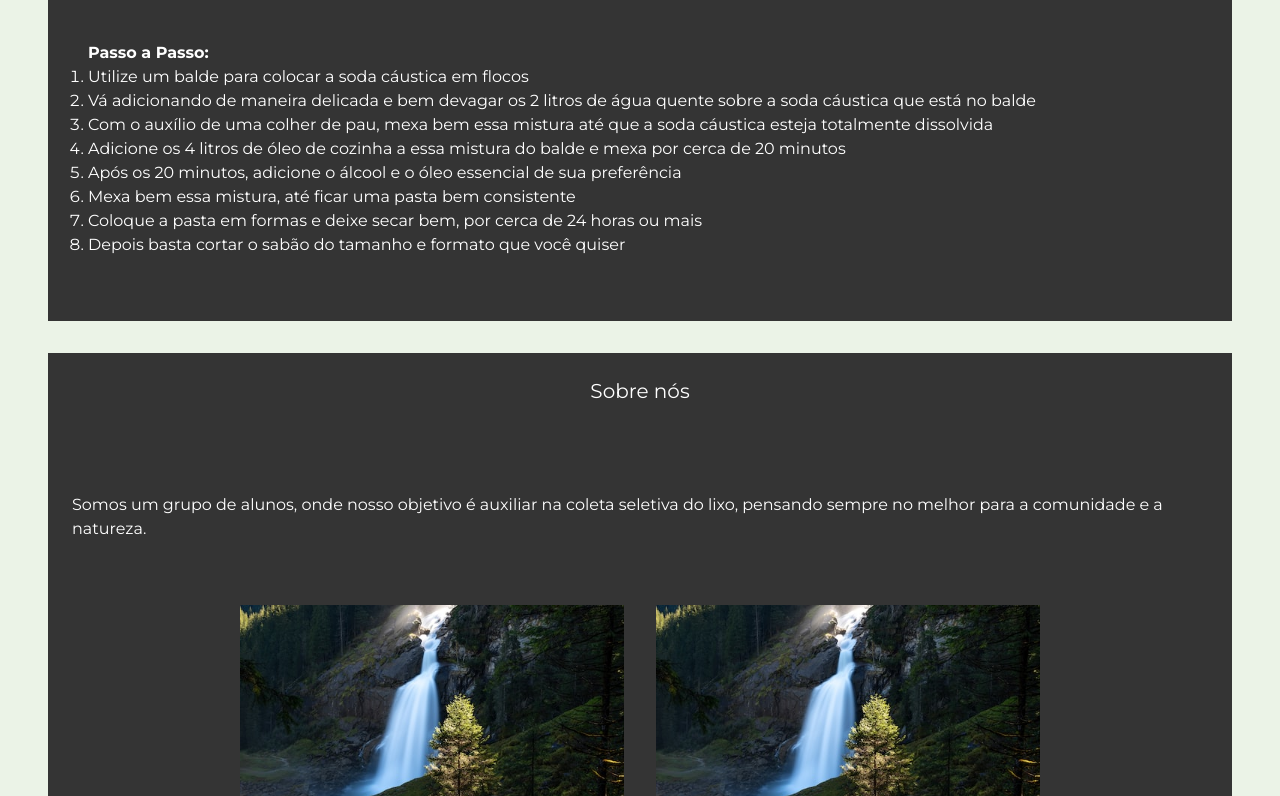
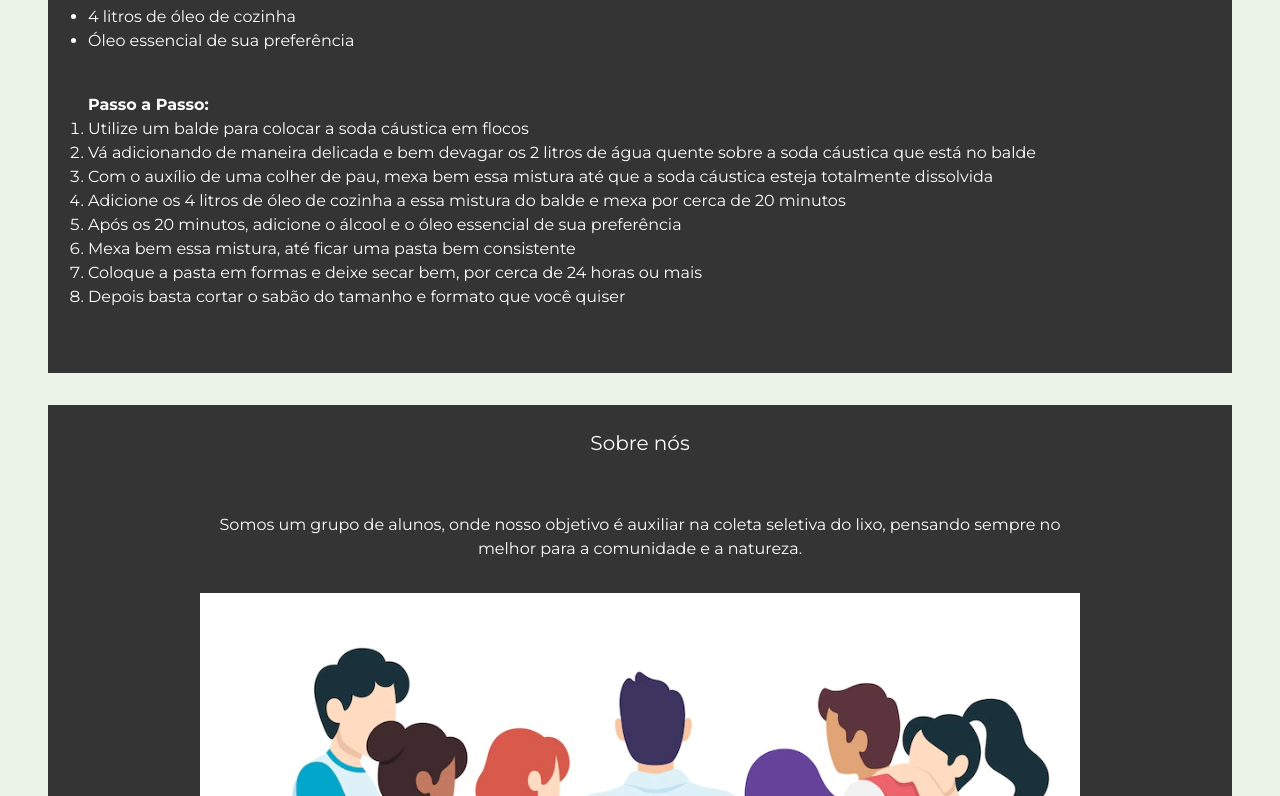
Before and after one commit to WeslleySOR/conscientiza-angra, a React (Vite) app: page / in a window 1280 px wide. Shown: the part 2004-2800 px from the top of the page. Built offline with nearby package versions, Linux system fonts and the light colour scheme.

Commit message:
feat: now header is position sticky and no fixed

```diff
--- a/src/App.tsx
+++ b/src/App.tsx
@@ -5,7 +5,7 @@ import { Tips } from "./pages/Tips";
 
 function App() {
   return (
-    <main className={`min-h-screen w-screen mt-[80px] mb-4 `}>
+    <main className={`min-h-screen w-screen mt-8 mb-4 `}>
       <AboutSelectiveCollection />
       <Pevs />
       <Tips />
--- a/src/components/AboutUsCard/index.tsx
+++ b/src/components/AboutUsCard/index.tsx
@@ -1,27 +1,13 @@
-import randomPic from '/assets/random-pic.jpg'
+import grupoDePessoas from '/assets/grupo-de-pessoas.png'
 
 export function AboutUsCard() {
   return (
-    <div className="flex flex-col gap-8 w-96 bg-[#4b7139]">
-      <img loading="lazy" src={randomPic} alt="Imagem aleatoria" />
-      <div className="flex flex-col gap-8">
-        <h1 className="text-center text-lg">Trung Thanh Nguyen - CEO</h1>
-        <p className="text-base">
-          Trung is involved in all key decisions from product to marketing and
-          leads the company in Vietnam.
-        </p>
-        <p className="text-base">
-          At the age of 19, Trung co-founded and was CTO of Lozi.vn, an early
-          Vietnamese e-commerce startup which has raised around 10 M in funding
-          and is still in operations as of now. He left Lozi once it became a
-          stable business and the team's focus shifted from building to
-          business/operations. Trung also had stints at Trusting Social (25 M
-          recent funding round led by Sequoia) and Anduin Transactions (a Joe
-          Lonsdale company) before founding Axie Infinity
-        </p>
-        <p className="text-base">
-          Trung represented Vietnam in the ACM-ICPC World Final 2014 held in
-          Yekaterinburg, Russia.
+    <div className="flex flex-col gap-8 w-full">
+      <img loading="lazy" src={grupoDePessoas} alt="Imagem aleatoria" />
+      <div className="flex flex-col items-center gap-8">
+        <h1 className="text-center text-lg">Turma 3005 - Senac Angra dos Reis</h1>
+        <p className="text-base text-center">
+          Alunos: Ana Paula, Joao, Pedro, Lara, Miguel, Beatriz, Luiz.
         </p>
         <div className="flex justify-center items-center gap-4">
           <a className="underline text-base text-[#fff]" href="">Linkedin</a>
--- a/src/components/Header/index.tsx
+++ b/src/components/Header/index.tsx
@@ -13,7 +13,7 @@ export function Header() {
 
   return (
     <header
-      className={`z-50 fixed flex flex-col items-center md:flex-row md:justify-around py-4 w-full bg-[#7aaf60] text-[#fff] transition-opacity duration-300 ${
+      className={`z-50 sticky top-0 flex flex-col items-center md:flex-row md:justify-around py-4 w-full bg-[#7aaf60] text-[#fff] transition-opacity duration-300 ${
         pageScrolled ? "opacity-95" : "opacity-100"
       }`}
     >
--- a/src/pages/AboutSelectiveCollection/index.tsx
+++ b/src/pages/AboutSelectiveCollection/index.tsx
@@ -20,7 +20,7 @@ export function AboutSelectiveCollection() {
   return (
     <>
       <div
-        className="scroll-mt-[152px] mt-[4.5rem] relative flex odd:bg-[#262626] md:scroll-mt-[96px] lg:scroll-mt-[132px] xl:mx-12 xl:mt-8"
+        className="scroll-mt-[152px] relative flex odd:bg-[#262626] md:scroll-mt-[96px] lg:scroll-mt-[132px] xl:mx-12 xl:mt-8"
         id="sobre-a-coleta"
       >
         <div ref={sliderRef} className="keen-slider">
--- a/src/pages/AboutUs/index.tsx
+++ b/src/pages/AboutUs/index.tsx
@@ -2,19 +2,18 @@ import { AboutUsCard } from "../../components/AboutUsCard";
 
 export function AboutUs() {
   return (
-    <div className="scroll-mt-[152px] mt-8 flex flex-col bg-[#343434] text-[#fff] md:scroll-mt-[96px] lg:scroll-mt-[132px] xl:mx-12" id="sobre-nos">
+    <div className="scroll-mt-[152px] mt-8 flex flex-col bg-[#343434] text-[#fff] md:scroll-mt-[96px] lg:scroll-mt-[132px] xl:mx-12 lg:px-32" id="sobre-nos">
       <header className="flex items-center justify-center p-6">
         <h1 className="text-xl">Sobre nós</h1>
       </header>
-      <main className="flex flex-col py-16 px-6">
-        <span className="text-base">
+      <main className="flex flex-col py-8 lg:px-6">
+        <span className="text-base text-center">
           Somos um grupo de alunos, onde nosso objetivo é auxiliar na coleta
           seletiva do lixo, pensando sempre no melhor para a comunidade e a
           natureza.
         </span>
-        <div className="mt-16 flex justify-center flex-wrap gap-8">
-          <AboutUsCard />
-          <AboutUsCard />
+        {/* justify-center flex-wrap gap-8 */}
+        <div className="mt-8 flex">
           <AboutUsCard />
         </div>
       </main>
```
Also changed, not shown: public/assets/grupo-de-pessoas.png (added), public/assets/random-pic.jpg (deleted).
